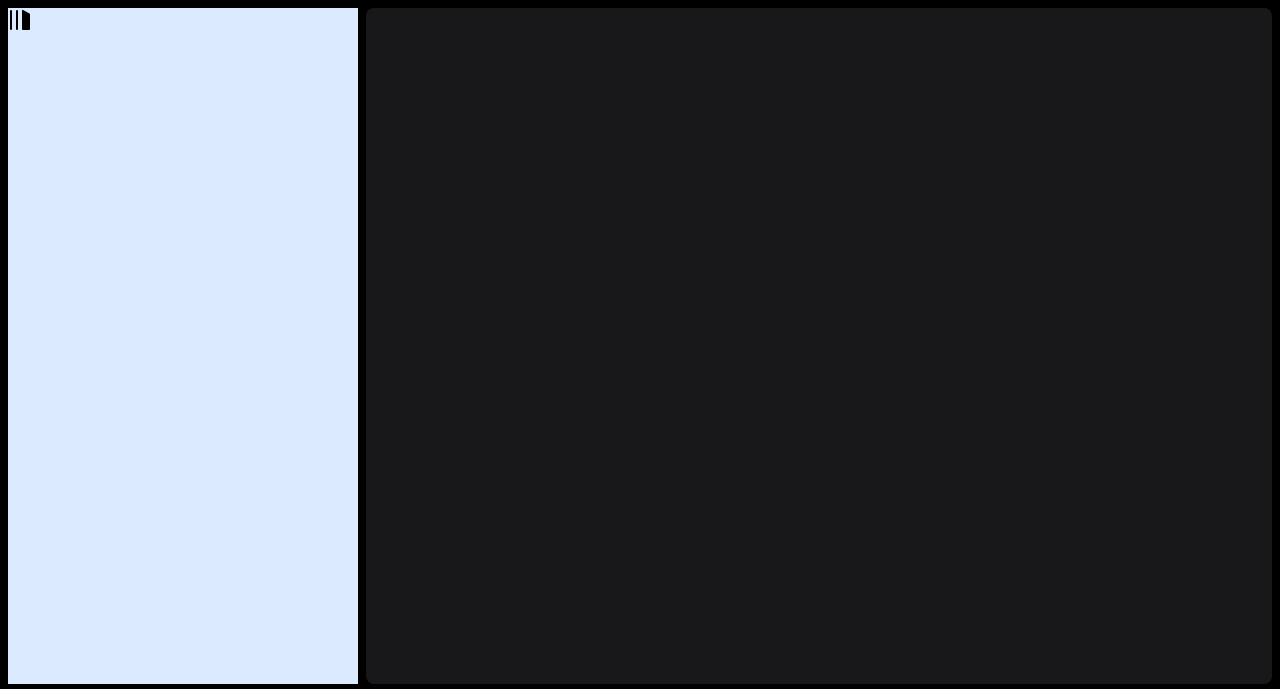
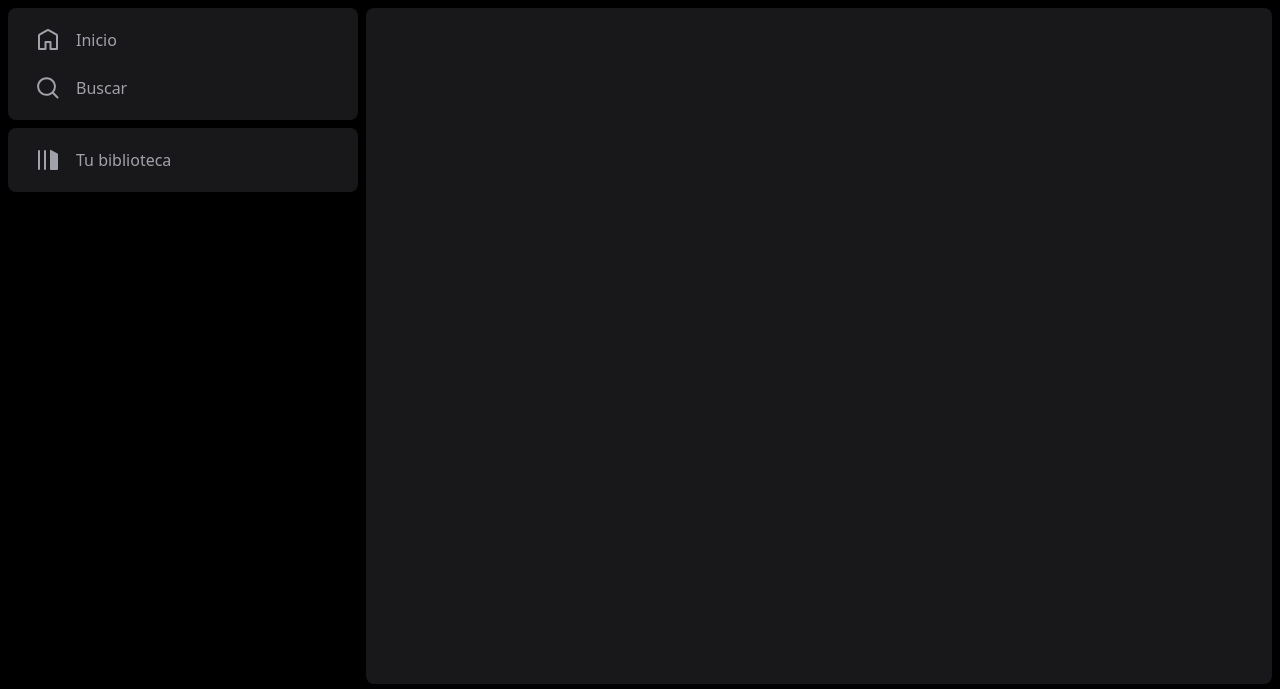
Before and after one commit to EvegeniyNekrasov/spotify-clone, an Astro site: page / in a window 1280 px wide. Built offline with nearby package versions, Linux system fonts and the light colour scheme; Astro itself is replaced by a stand-in of ours.

Commit message:
adding links and styles

```diff
--- a/src/components/AssideMenu.astro
+++ b/src/components/AssideMenu.astro
@@ -2,6 +2,29 @@
 import LibraryIcon from "../icons/Library.astro"
 import HomeIcon from "../icons/Home.astro"
 import SearchIcon from "../icons/Search.astro"
+import SideMenuItem from "./SideMenuItem.astro";
 ---
+<nav class="flex flex-col flex-1 gap-2">
+    <div class="bg-zinc-900 rounded-lg p-2">
+        <ul>
+            <SideMenuItem href="/">
+                <HomeIcon />
+                Inicio
+            </SideMenuItem>
+            <SideMenuItem href="/search">
+                <SearchIcon />
+                Buscar
+            </SideMenuItem>
+        </ul>
+    </div>
 
-<LibraryIcon />
+    <div class="bg-zinc-900 rounded-lg p-2">
+        <ul>
+            <SideMenuItem href="/">
+                <LibraryIcon />
+                Tu biblioteca
+            </SideMenuItem>
+        </ul>
+
+    </div>
+</nav>
--- /dev/null
+++ b/src/components/SideMenuItem.astro
@@ -0,0 +1,15 @@
+---
+interface Props {
+    href?: string
+}
+
+const {href} = Astro.props
+---
+
+<li>
+    <a
+        class="flex gap-4 text-zinc-400 hover:text-zinc-100 items-center py-3 px-5 font-medium transition duration-300"
+        href="{{href}}">
+        <slot />
+    </a>
+</li>
--- a/src/layouts/Layout.astro
+++ b/src/layouts/Layout.astro
@@ -12,7 +12,7 @@
 
 	<body>
 		<div id="app" class="realative h-screen p-2 gap-2">
-			<asside class="[grid-area: asside] flex-col flex overflow-y-auto bg-blue-100">
+			<asside class="[grid-area: asside] flex-col flex overflow-y-auto">
 				<AssideMenu />
 			</asside>
 			<main class="[grid-area:main] rounded-lg overflow-y-auto bg-zinc-900"></main>
```
Also changed, not shown: 1 other file.
